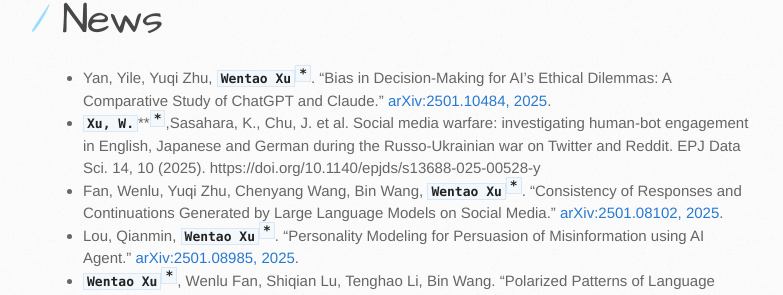
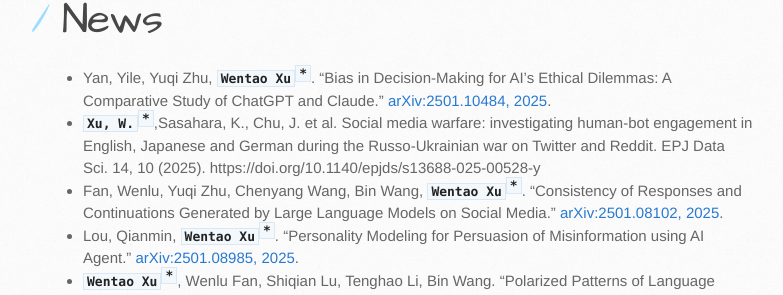
Before and after one commit to myrainbowandsky/myrainbowandsky.github.io, a Jekyll site: the page built from index.md, in a window 1280 px wide and 900 px high, scrolled down 587 px. Shown: the part 146-441 px from the top of the window, without its empty margins (107-890 px from the left). Built offline with Jekyll 4.4.1, drawn with Linux system fonts in a browser that asks for light colours; the repository's description, which GitHub fills in, is left out.

```diff
--- a/index.md
+++ b/index.md
@@ -18,7 +18,7 @@ layout: default
 
 # News
 * Yan, Yile, Yuqi Zhu, **`Wentao Xu`**<sup>**`*`**</sup>. "Bias in Decision-Making for AI's Ethical Dilemmas: A Comparative Study of ChatGPT and Claude." [arXiv:2501.10484, 2025](https://arxiv.org/abs/2501.10484).
-* **`Xu, W.`****<sup>**`*`**</sup>,Sasahara, K., Chu, J. et al. Social media warfare: investigating human-bot engagement in English, Japanese and German during the Russo-Ukrainian war on Twitter and Reddit. EPJ Data Sci. 14, 10 (2025). https://doi.org/10.1140/epjds/s13688-025-00528-y
+* **`Xu, W.`**<sup>**`*`**</sup>,Sasahara, K., Chu, J. et al. Social media warfare: investigating human-bot engagement in English, Japanese and German during the Russo-Ukrainian war on Twitter and Reddit. EPJ Data Sci. 14, 10 (2025). https://doi.org/10.1140/epjds/s13688-025-00528-y
 * Fan, Wenlu, Yuqi Zhu, Chenyang Wang, Bin Wang, **`Wentao Xu`**<sup>**`*`**</sup>. "Consistency of Responses and Continuations Generated by Large Language Models on Social Media." [arXiv:2501.08102, 2025](https://arxiv.org/abs/2501.08102).
 * Lou, Qianmin, **`Wentao Xu`**<sup>**`*`**</sup>. "Personality Modeling for Persuasion of Misinformation using AI Agent." [arXiv:2501.08985, 2025](https://arxiv.org/abs/2501.08985).
 * **`Wentao Xu`**<sup>**`*`**</sup>, Wenlu Fan, Shiqian Lu, Tenghao Li, Bin Wang. "Polarized Patterns of Language Toxicity and Sentiment of Debunking Posts on Social Media." [arXiv:2501.06274, 2025](https://arxiv.org/abs/2501.06274).
```
